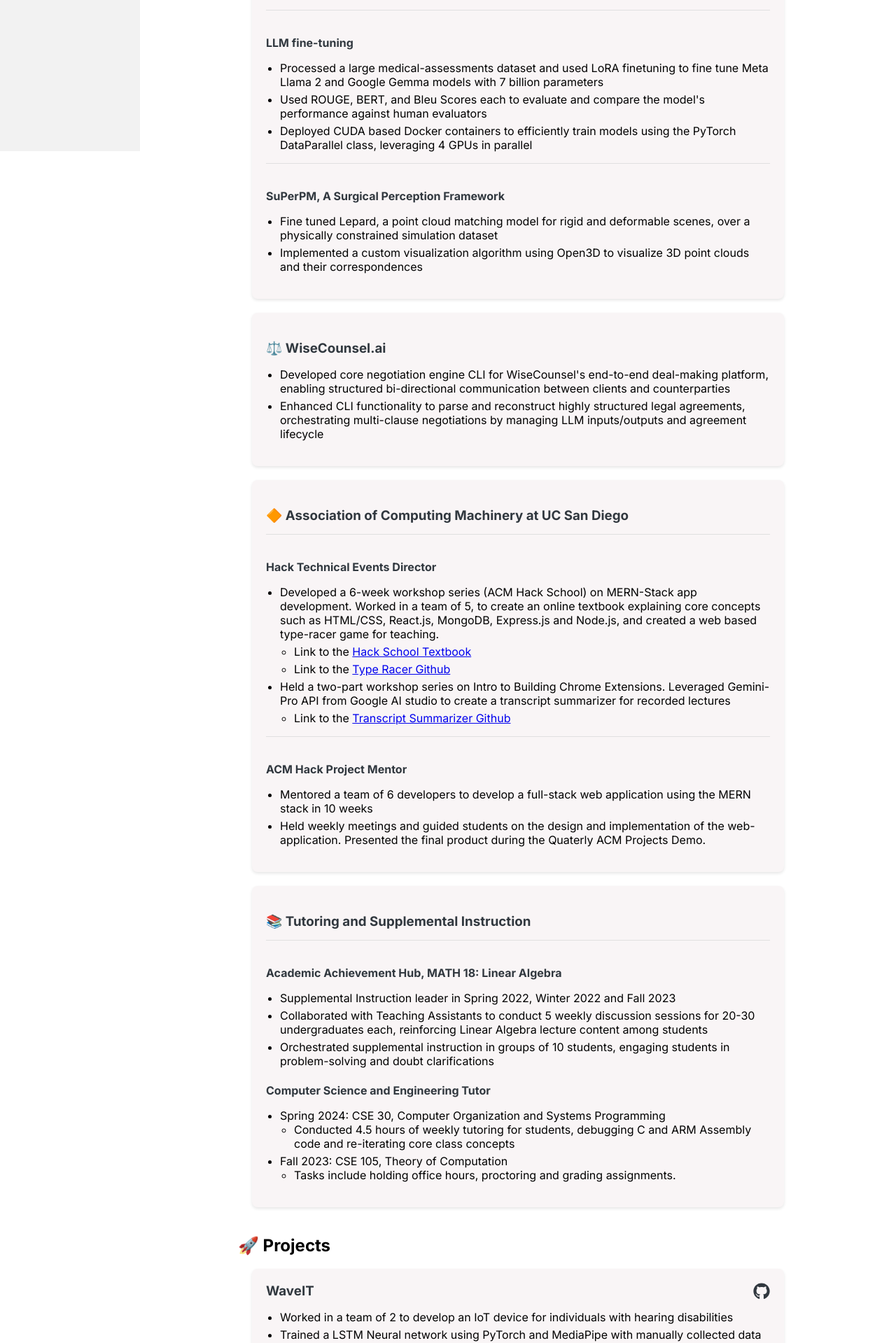
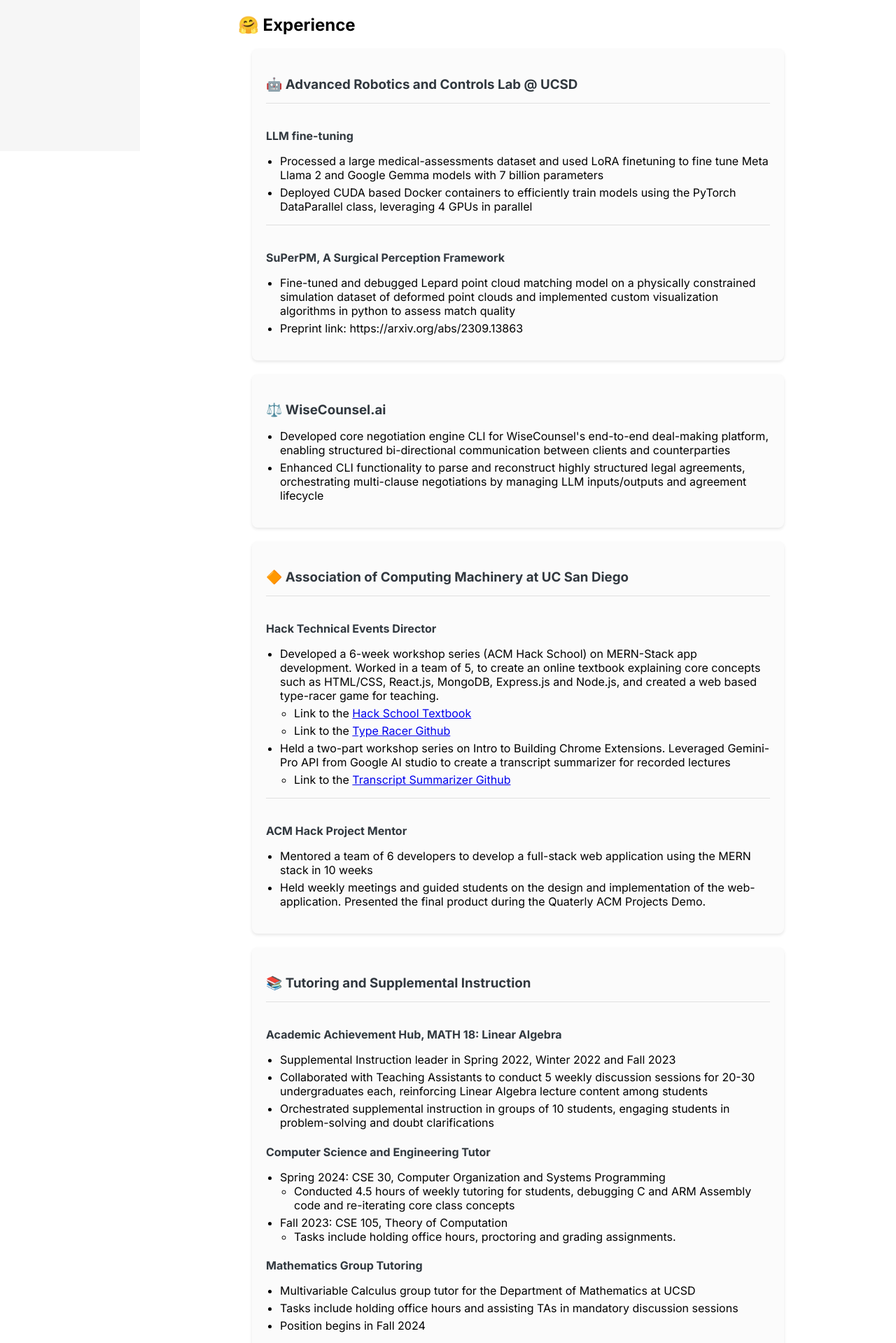
Before and after one commit to charvishukla/charvi-website, a Next.js app: page / in a window 1280 px wide. Shown: the part 604-2523 px from the top of the page at 70% size. Built offline with nearby package versions, Linux system fonts and the light colour scheme.

Commit message:
Update website

```diff
--- a/src/app/SideNav.module.css
+++ b/src/app/SideNav.module.css
@@ -2,7 +2,6 @@
     width: 200px;
     height: 100vh;
     position: fixed;
-    background-color:#f2f2f2;
     padding-top: 20px;
     top: 0;
     left: 0;
--- a/src/app/page.js
+++ b/src/app/page.js
@@ -104,10 +104,6 @@
                     with 7 billion parameters
                   </li>
                   <li>
-                    Used ROUGE, BERT, and Bleu Scores each to evaluate and
-                    compare the model's performance against human evaluators
-                  </li>
-                  <li>
                     Deployed CUDA based Docker containers to efficiently train
                     models using the PyTorch DataParallel class, leveraging 4
                     GPUs in parallel
@@ -118,13 +114,11 @@
                 <h4>SuPerPM, A Surgical Perception Framework</h4>
                 <ul>
                   <li>
-                    Fine tuned Lepard, a point cloud matching model for rigid
-                    and deformable scenes, over a physically constrained
-                    simulation dataset
+                    Fine-tuned and debugged Lepard point cloud matching model on a physically constrained simulation dataset of deformed
+                    point clouds and implemented custom visualization algorithms in python to assess match quality
                   </li>
                   <li>
-                    Implemented a custom visualization algorithm using Open3D to
-                    visualize 3D point clouds and their correspondences
+                    Preprint link: https://arxiv.org/abs/2309.13863
                   </li>
                 </ul>
               </div>
@@ -209,6 +203,12 @@
                 </ul>
               </li>
               </ul>
+              <h4>Mathematics Group Tutoring</h4>
+              <ul className="${styles.list} ${styles.listLevel1}">
+              <li>Multivariable Calculus group tutor for the Department of Mathematics at UCSD</li>
+              <li className={styles.listItem}> Tasks include holding office hours and assisting TAs in mandatory discussion sessions </li>
+              <li className={styles.listItem}> Position begins in Fall 2024 </li>
+              </ul>
               </div>
             </div>
 
@@ -273,6 +273,30 @@
             </div>
           </div>
         </section>
+        <section id="publications" className={styles.section}>
+        <h2>🏆 Publications</h2>
+        <div className={styles.cardContainer}>
+          <div className={styles.card}>
+            <div className={styles.cardHeader}>
+              <h3>
+              Enhanced Vehicle Detection and Counting Using YOLOv8
+              </h3>
+
+            </div>
+            <ul>
+              <li>
+              Agrawal, A., Shukla, C., & Shukla, P. (2024). ”Enhanced Vehicle Detection and Counting Using YOLOv8 with
+Augmented Data and Optimized Object Grouping.” Presented at the MANIT Bhopal Conference, to be published in
+Springer Book Series
+              </li>
+              <li>
+              Proposed a novel object grouping mechanism and pre-processing techniques, which lead to reduction in inference time
+              from 38 to 25 ms
+              </li>
+            </ul>
+          </div>
+        </div>
+        </section>
 
         <section id="resume" className={styles.section}>
           <h2>🔱 Resume</h2>
--- a/src/app/page.module.css
+++ b/src/app/page.module.css
@@ -26,6 +26,7 @@
   flex-direction: row;
   align-items: center;
   gap: 20px;
+  font-size: 20px;
 }
 
 .profileImage {
@@ -64,7 +65,7 @@
 }
 
 .card {
-  background-color: #f9f5f6;
+  background-color: #fbfbfb;
   border-radius: 8px;
   padding: 20px;
   box-shadow: 0 2px 4px rgba(0, 0, 0, 0.1);
@@ -154,7 +155,7 @@
   width: 200px;
   height: 100vh;
   position: fixed;
-  background-color: #f2f2f2;
+  background-color: #f6f6f6;
   padding-top: 20px;
   top: 0;
   left: 0;
```
Also changed, not shown: 2 other files (tests, documents, lock files or other folders).
